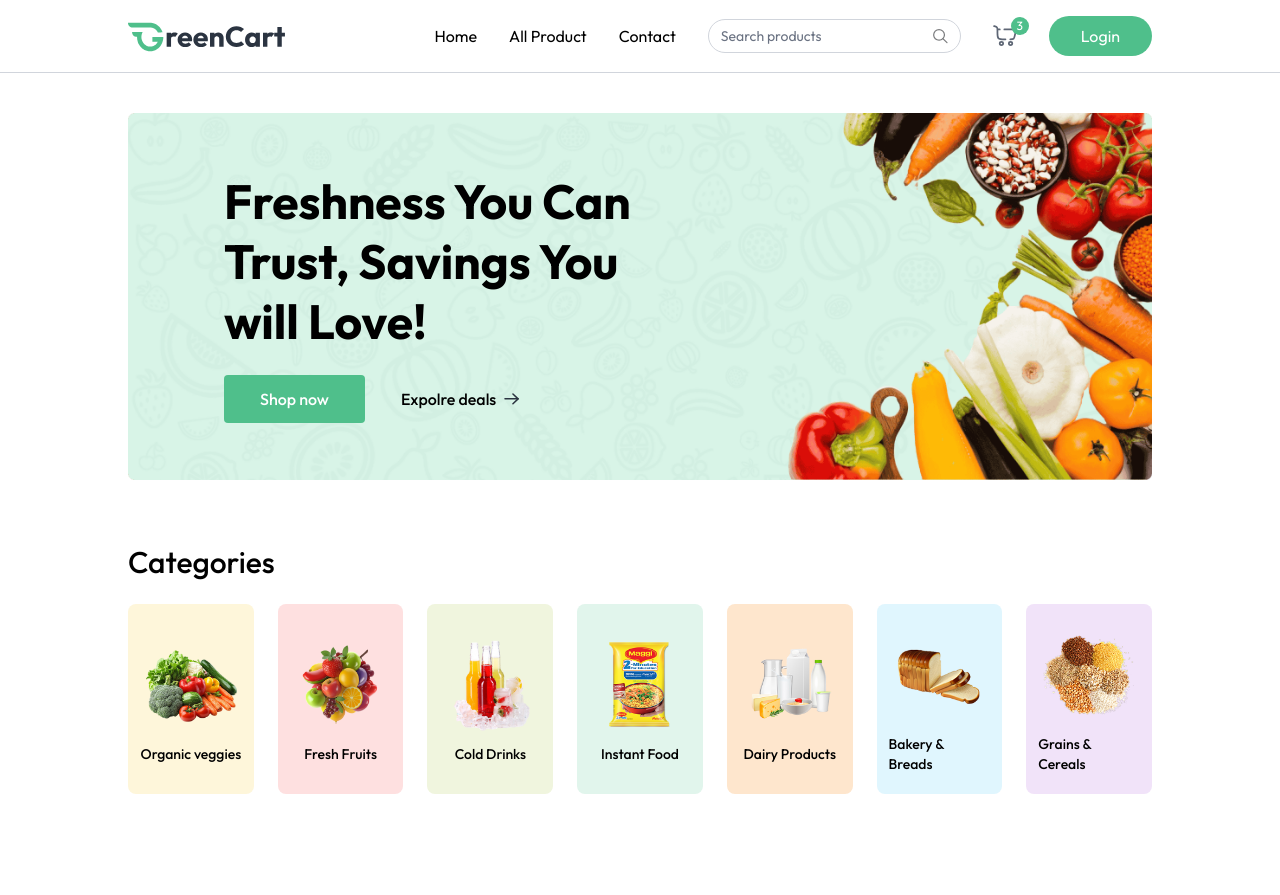
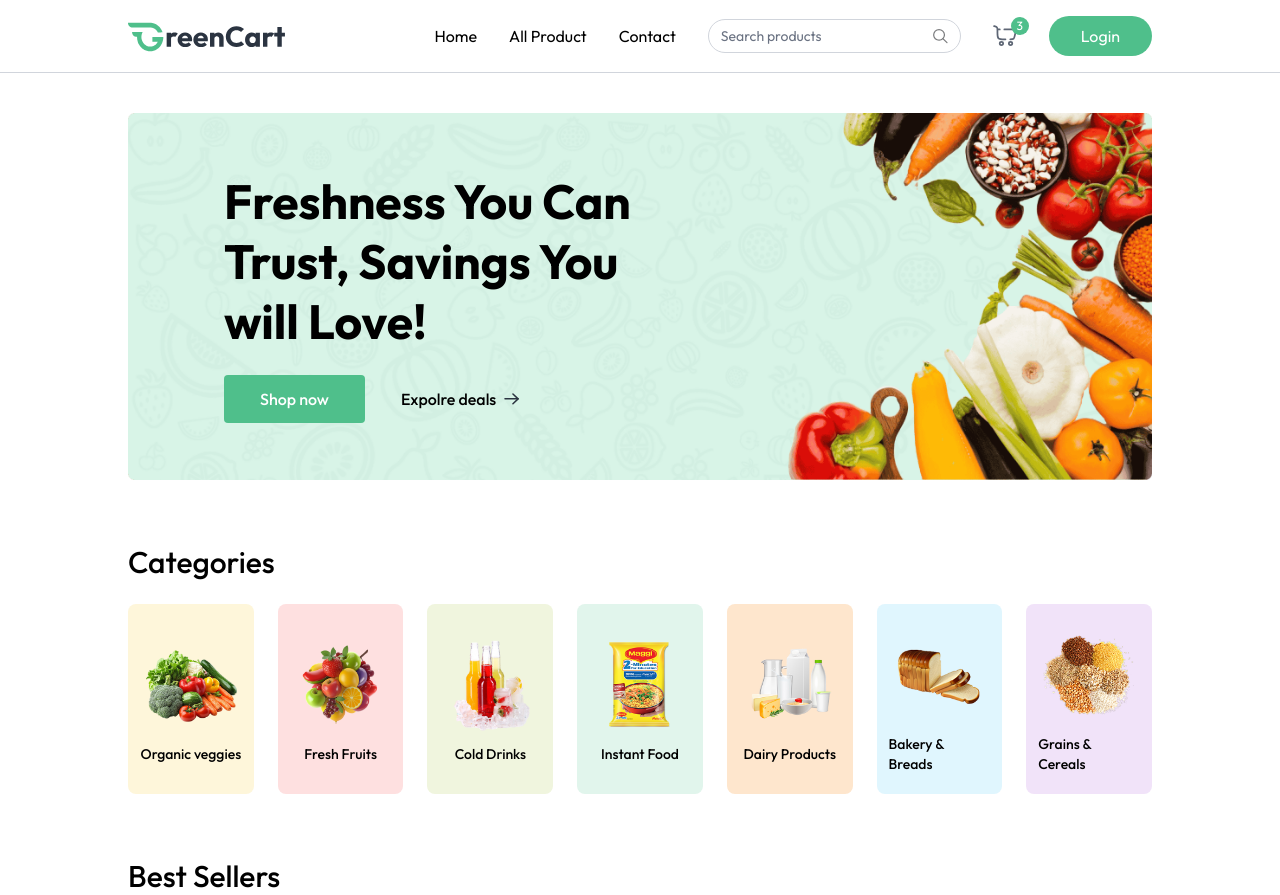
Before and after one commit to Sandeshdahal10/Grocery-Store-Project, a React (Vite) app in the folder client/: page / in a window 1280 px wide. Before the commit the page ends 800 px from the top, so only its background shows below. Built offline with nearby package versions, Linux system fonts and the light colour scheme; a web font is replaced by a local one.

Commit message:
Designing the best sellet component.

```diff
--- /dev/null
+++ b/client/src/components/BestSeller.jsx
@@ -0,0 +1,14 @@
+import React from 'react'
+
+const BestSeller = () => {
+  return (
+    <div className='mt-16'>
+      <p className='text-2xl md:text-3xl font-medium'>Best Sellers</p>
+      <div>
+
+      </div>
+    </div>
+  )
+}
+
+export default BestSeller
--- a/client/src/pages/Home.jsx
+++ b/client/src/pages/Home.jsx
@@ -1,12 +1,14 @@
 import React from 'react'
 import MainBanner from '../components/MainBanner'
 import Categories from '../components/Categories'
+import BestSeller from '../components/BestSeller'
 
 const Home = () => {
   return (
     <div className='mt-10'>
       <MainBanner/>
       <Categories/>
+      <BestSeller/>
     </div>
   )
 }
```
